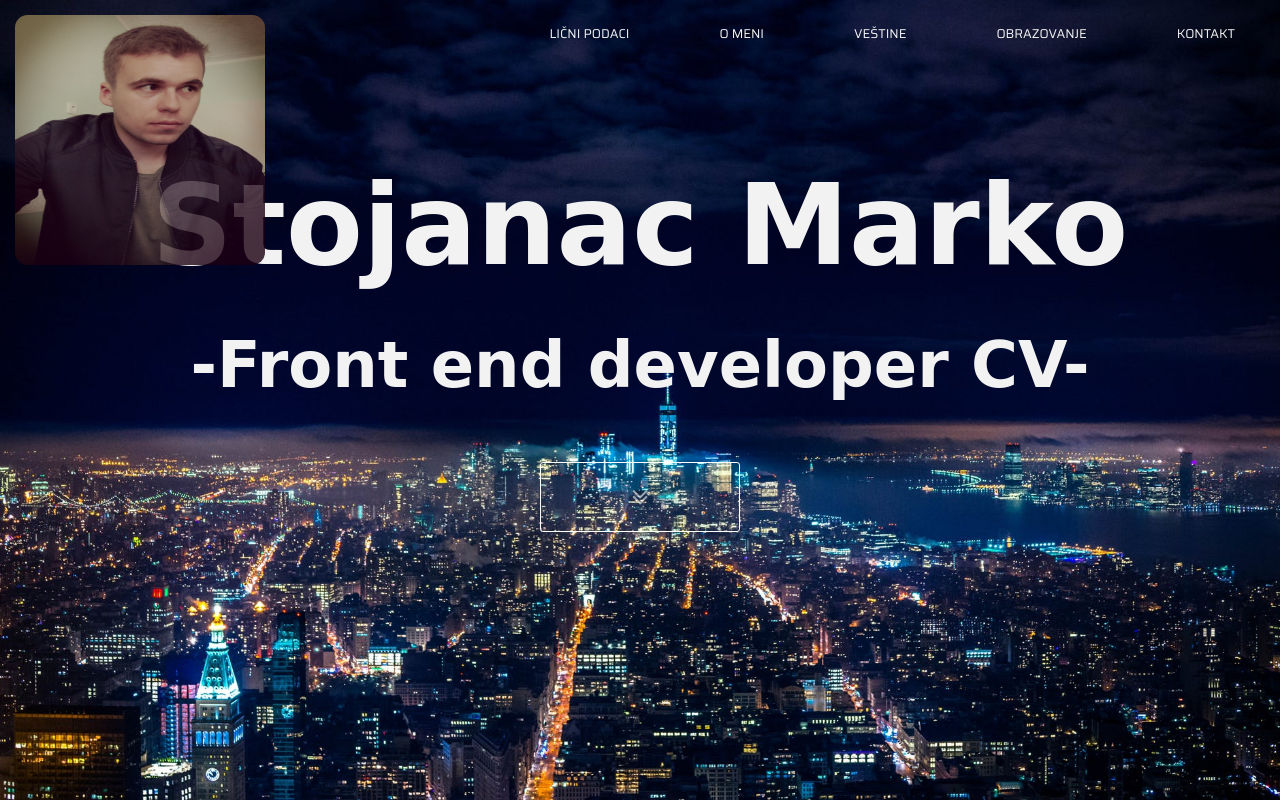
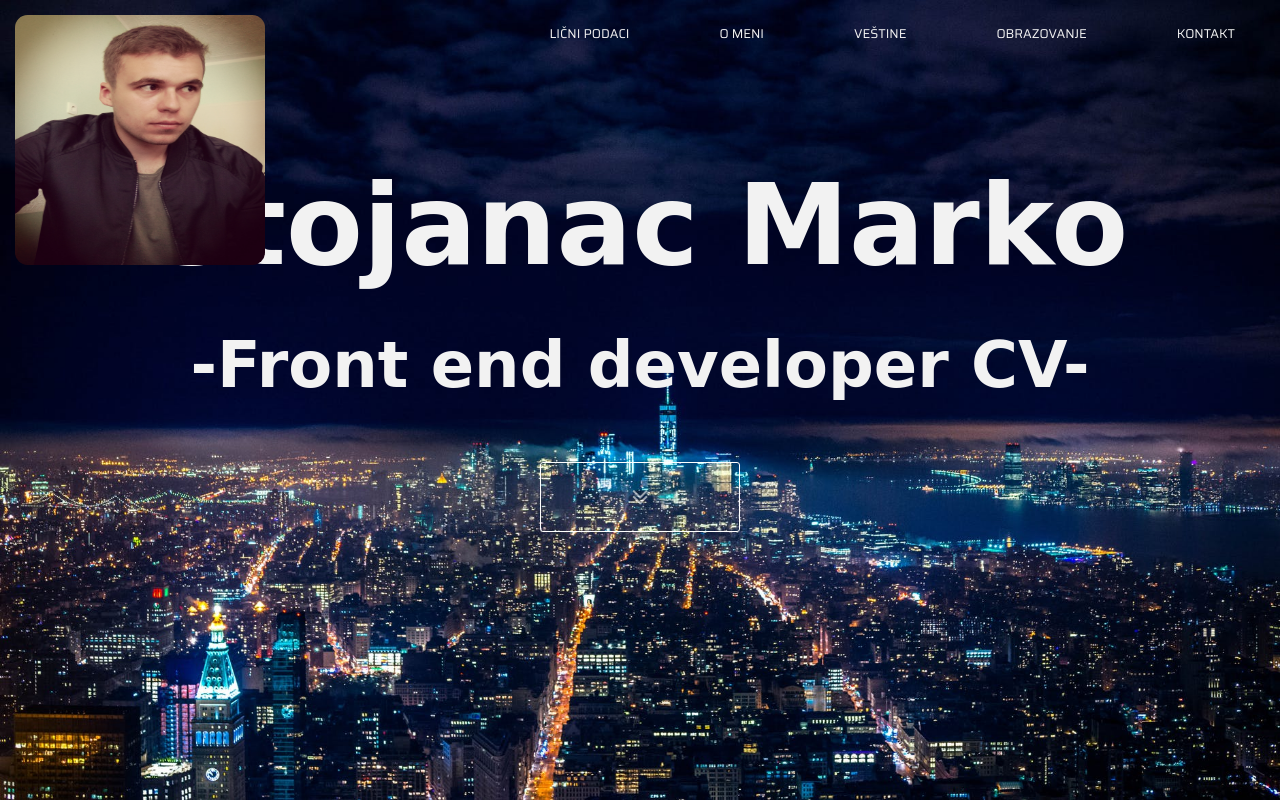
Before and after one commit to StojanacMarko/resume, a plain HTML site: page index.html in a window 1280 px wide. In both pictures the pointer is over the picture 50 px from the left and 50 px from the top of the page. Shown: the top 800 px of the page. Drawn offline with nearby package versions, Linux system fonts and the light colour scheme; a web font is replaced by a local one.

Commit message:
Update style.css

```diff
--- a/style.css
+++ b/style.css
@@ -35,13 +35,15 @@
       opacity: .8;
       transition: width 2000ms ease-out,
                   height 2000ms ease-out,
-                  border-radius 2000ms ease-out;
+                  border-radius 2000ms ease-out,
+                  opacity 2000ms ease-out;
   }
 
   #photo img:hover {
     width: 250px;
     height: 250px;
     border-radius: 5%;
+    opacity: 1;
   }
 
   nav {
```
